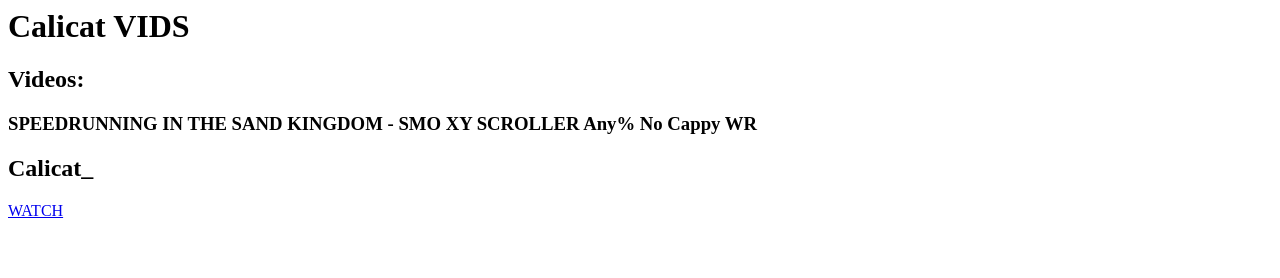
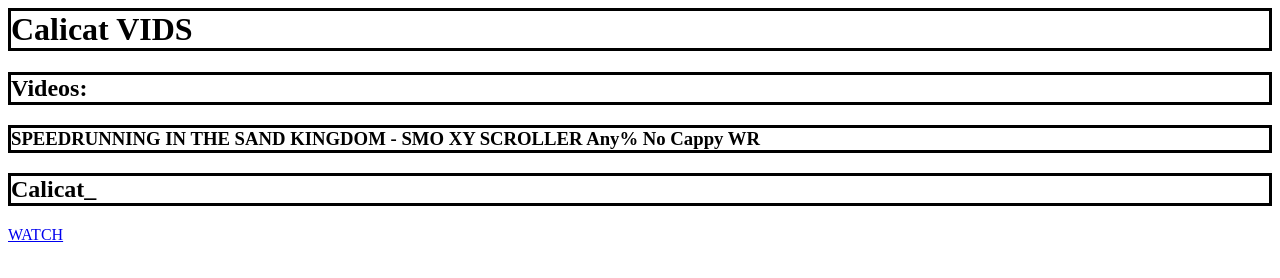
Before and after one commit to calic4t/vids, a plain HTML site: page index.html in a window 1280 px wide. Drawn offline with Linux system fonts and the light colour scheme.

Commit message:
Update index.html

```diff
--- a/index.html
+++ b/index.html
@@ -8,8 +8,8 @@
 </div>
 
 <style>
-  p, h1, h3, div {
-    border-colour: black;
-    boured: solid;
-  }
+h1, h2, h3 {
+	border: solid;
+    border-color: black;
+}
 </style>
```
